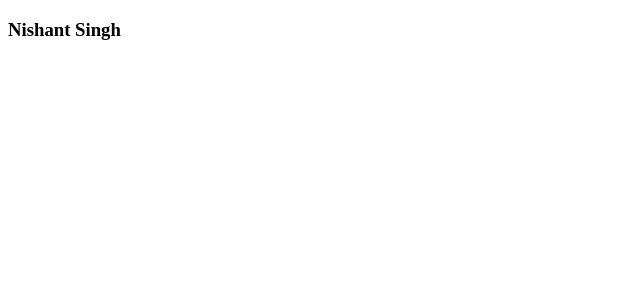
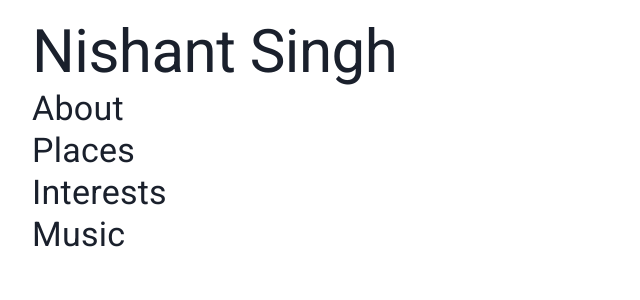
Before and after one commit to sticktrick3181/personal-website, a Next.js app: page / in a window 1280 px wide. Shown: the top 300 px of the page, without its empty margins (0-640 px from the left). Built offline with nearby package versions, Linux system fonts and the light colour scheme.

Commit message:
structure

```diff
--- a/package.json
+++ b/package.json
@@ -8,14 +8,15 @@
     "start": "next start"
   },
   "dependencies": {
+    "@material-ui/core": "^4.11.0",
     "next": "9.4.4",
     "prop-types": "^15.7.2",
     "react": "16.13.1",
     "react-dom": "16.13.1"
   },
   "devDependencies": {
-    "babel-eslint": "^10.1.0",
-    "eslint": "^7.2.0",
+    "babel-eslint": "^10.0.3",
+    "eslint": "^6.8.0",
     "eslint-config-airbnb": "^18.1.0",
     "eslint-config-prettier": "^6.11.0",
     "eslint-import-resolver-webpack": "^0.12.2",
--- /dev/null
+++ b/pages/_app.js
@@ -0,0 +1,41 @@
+import React from 'react'
+import PropTypes from 'prop-types'
+import Head from 'next/head'
+import { ThemeProvider } from '@material-ui/core/styles'
+import CssBaseline from '@material-ui/core/CssBaseline'
+import PageHead from '../components/PageHead'
+import theme from '../theme'
+
+export default function MyApp(props) {
+  const { Component, pageProps } = props
+
+  React.useEffect(() => {
+    // Remove the server-side injected CSS.
+    const jssStyles = document.querySelector('#jss-server-side')
+    if (jssStyles) {
+      jssStyles.parentElement.removeChild(jssStyles)
+    }
+  }, [])
+
+  return (
+    <>
+      <PageHead />
+      <Head>
+        <meta
+          name="viewport"
+          content="minimum-scale=1, initial-scale=1, width=device-width"
+        />
+      </Head>
+      <ThemeProvider theme={theme}>
+        {/* CssBaseline kickstart an elegant, consistent, and simple baseline to build upon. */}
+        <CssBaseline />
+        <Component {...pageProps} />
+      </ThemeProvider>
+    </>
+  )
+}
+
+MyApp.propTypes = {
+  Component: PropTypes.elementType.isRequired,
+  pageProps: PropTypes.object.isRequired,
+}
--- /dev/null
+++ b/pages/_document.js
@@ -0,0 +1,71 @@
+import React from 'react'
+import Document, { Html, Head, Main, NextScript } from 'next/document'
+import { ServerStyleSheets } from '@material-ui/core/styles'
+import theme from '../theme'
+
+export default class MyDocument extends Document {
+  render() {
+    return (
+      <Html lang="en">
+        <Head>
+          {/* PWA primary color */}
+          <meta name="theme-color" content={theme.palette.primary.main} />
+          <link
+            rel="stylesheet"
+            href="https://fonts.googleapis.com/css?family=Roboto&display=swap"
+          />
+        </Head>
+        <body>
+          <Main />
+          <NextScript />
+        </body>
+      </Html>
+    )
+  }
+}
+
+// `getInitialProps` belongs to `_document` (instead of `_app`),
+// it's compatible with server-side generation (SSG).
+MyDocument.getInitialProps = async (ctx) => {
+  // Resolution order
+  //
+  // On the server:
+  // 1. app.getInitialProps
+  // 2. page.getInitialProps
+  // 3. document.getInitialProps
+  // 4. app.render
+  // 5. page.render
+  // 6. document.render
+  //
+  // On the server with error:
+  // 1. document.getInitialProps
+  // 2. app.render
+  // 3. page.render
+  // 4. document.render
+  //
+  // On the client
+  // 1. app.getInitialProps
+  // 2. page.getInitialProps
+  // 3. app.render
+  // 4. page.render
+
+  // Render app and page and get the context of the page with collected side effects.
+  const sheets = new ServerStyleSheets()
+  const originalRenderPage = ctx.renderPage
+
+  ctx.renderPage = () =>
+    originalRenderPage({
+      enhanceApp: (App) => (props) => sheets.collect(<App {...props} />),
+    })
+
+  const initialProps = await Document.getInitialProps(ctx)
+
+  return {
+    ...initialProps,
+    // Styles fragment is rendered after the app and page rendering finish.
+    styles: [
+      ...React.Children.toArray(initialProps.styles),
+      sheets.getStyleElement(),
+    ],
+  }
+}
--- a/pages/index.js
+++ b/pages/index.js
@@ -1,10 +1,38 @@
-import PageHead from '../components/PageHead'
+import React from 'react'
+import Typography from '@material-ui/core/Typography'
+import PropTypes from 'prop-types'
+import { withStyles } from '@material-ui/core/styles'
 
-export default function Home() {
+const styles = (theme) => ({
+  container: {
+    padding: theme.spacing(2, 4),
+  },
+  title: {},
+  subtitle: {},
+})
+
+const Home = ({ classes }) => {
   return (
-    <div className="container">
-      <PageHead />
-      <h3>Nishant Singh</h3>
+    <div className={classes.container}>
+      <Typography variant="h2">Nishant Singh</Typography>
+      <Typography variant="h4" className={classes.subtitle}>
+        About
+      </Typography>
+      <Typography variant="h4" className={classes.subtitle}>
+        Places
+      </Typography>
+      <Typography variant="h4" className={classes.subtitle}>
+        Interests
+      </Typography>
+      <Typography variant="h4" className={classes.subtitle}>
+        Music
+      </Typography>
     </div>
   )
 }
+
+Home.propTypes = {
+  classes: PropTypes.object.isRequired,
+}
+
+export default withStyles(styles)(Home)
--- /dev/null
+++ b/theme.js
@@ -0,0 +1,42 @@
+import { createMuiTheme } from '@material-ui/core/styles'
+import { red } from '@material-ui/core/colors'
+
+const gray = {
+  100: '#F7FAFC',
+  200: '#EDF2F7',
+  300: '#E2E8F0',
+  400: '#CBD5E0',
+  500: '#A0AEC0',
+  600: '#718096',
+  700: '#4A5568',
+  800: '#2D3748',
+  900: '#1A202C',
+}
+
+// Create a theme instance.
+const theme = createMuiTheme({
+  palette: {
+    gray,
+    primary: {
+      main: '#556cd6',
+    },
+    secondary: {
+      main: '#19857b',
+    },
+    error: {
+      main: red.A400,
+    },
+    background: {
+      default: '#fff',
+    },
+  },
+  overrides: {
+    MuiTypography: {
+      root: {
+        color: gray[900],
+      },
+    },
+  },
+})
+
+export default theme
```
Also changed, not shown: .eslintrc.js, 2 other files (tests, documents, lock files or other folders).
